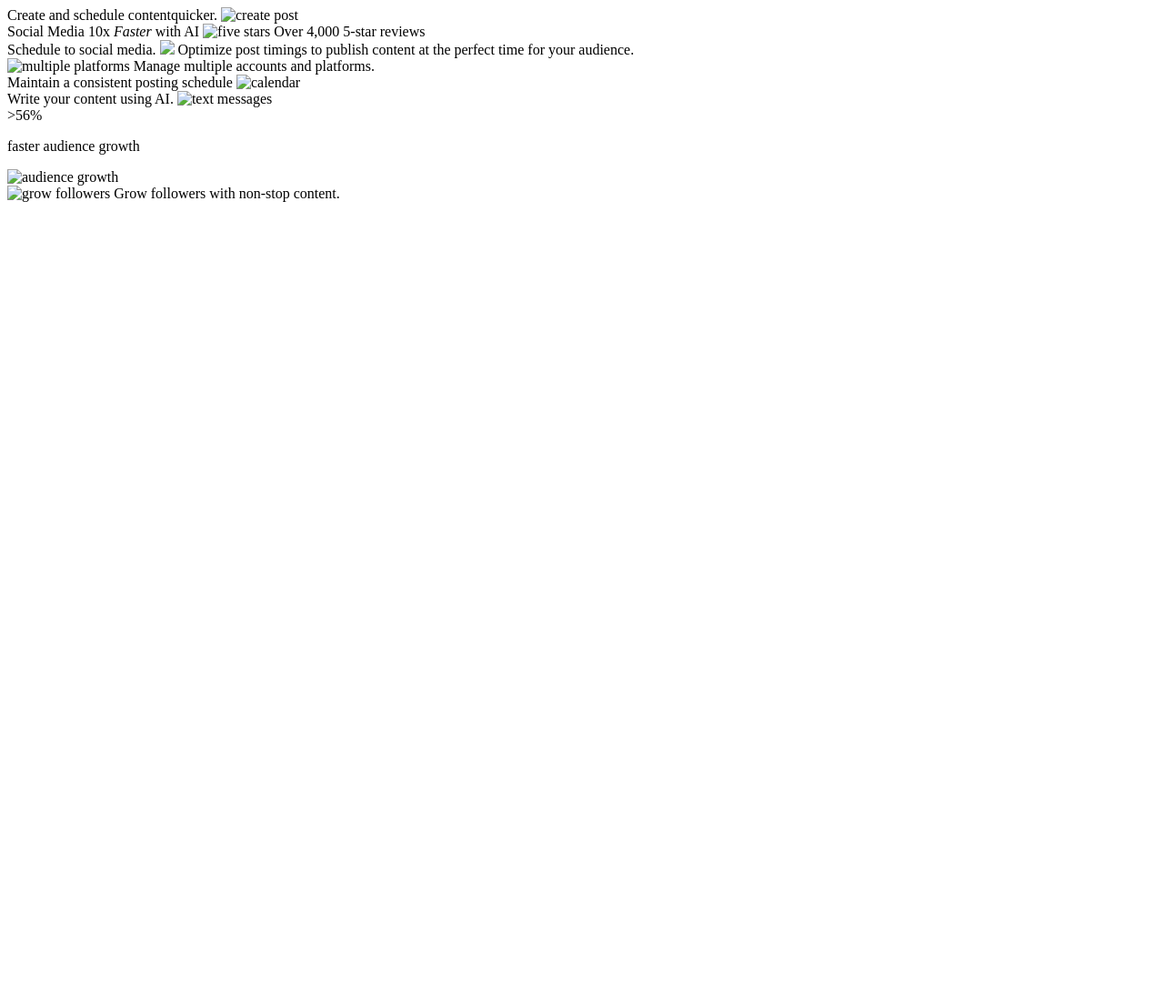
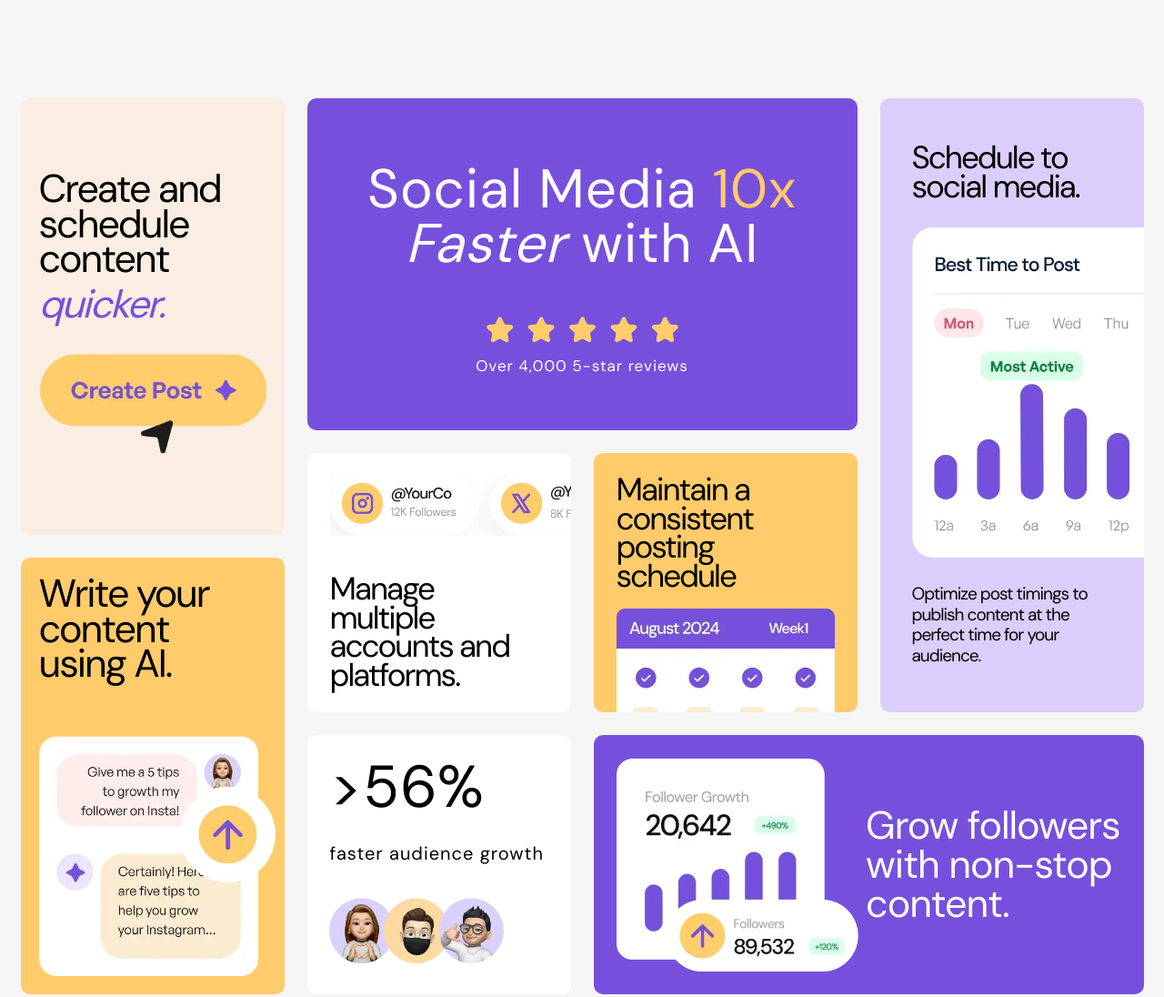
Before and after one commit to Fabiosdl/bento-grid, a plain HTML site: page index.html in a window 1280 px wide. Shown: the whole page at 91% size. Before the commit the page ends 800 px from the top, so only its background shows below. Drawn offline with Linux system fonts and the light colour scheme; the site is published under a folder, as on GitHub Pages, so addresses that start at the root find nothing.

Commit message:
fixed the path for images, font style and css file

```diff
--- a/index.html
+++ b/index.html
@@ -5,7 +5,7 @@
   <meta name="viewport" content="width=device-width, initial-scale=1.0"> <!-- displays site properly based on user's device -->
 
   <link rel="icon" type="image/png" sizes="32x32" href="./assets/images/favicon-32x32.png">
-  <link href="/style.css" rel="stylesheet"/>
+  <link href="./style.css" rel="stylesheet"/>
   <title>Frontend Mentor | Bento grid</title>
 
   <!-- Feel free to remove these styles or customise in your own stylesheet 👍 -->
@@ -15,39 +15,36 @@
 
   <div class="bento-container">
     <div class="item sq1">Create and schedule content<span>quicker.</span>
-      <img src="/assets/images/illustration-create-post.webp" alt="create post" />
+      <img src="./assets/images/illustration-create-post.webp" alt="create post" />
     </div>
     <div class="item sq2">Social Media <span class="Tenx">10x</span>
       <i>Faster</i> with AI
-      <img src="/assets/images/illustration-five-stars.webp" alt="five stars"/>
+      <img src="./assets/images/illustration-five-stars.webp" alt="five stars"/>
       <span class="bottom-text">Over 4,000 5-star reviews</span>
     </div>
     <div class="item sq3">Schedule to social media.
-      <img src="/assets/images/illustration-schedule-posts.webp"/>
+      <img src="./assets/images/illustration-schedule-posts.webp"/>
       <span>Optimize post timings to publish content at
         the perfect time for your audience.</span>
     </div>
     <div class="item sq4">
-      <img src="/assets/images/illustration-multiple-platforms.webp" alt="multiple platforms"/>
+      <img src="./assets/images/illustration-multiple-platforms.webp" alt="multiple platforms"/>
       <span>Manage multiple accounts and platforms.</span>
     </div>
     <div class="item sq5">Maintain a consistent posting schedule
-      <img src="/assets/images/illustration-consistent-schedule.webp" alt="calendar"/>
+      <img src="./assets/images/illustration-consistent-schedule.webp" alt="calendar"/>
     </div>
     <div class="item sq6">
       <span>Write your content using AI.</span>
-      <img src="/assets/images/illustration-ai-content.webp" alt="text messages"/>
+      <img src="./assets/images/illustration-ai-content.webp" alt="text messages"/>
     </div>
     <div class="item sq7">>56%
       <p>faster audience growth</p>
-      <img src="/assets/images/illustration-audience-growth.webp" alt="audience growth"/>
+      <img src="./assets/images/illustration-audience-growth.webp" alt="audience growth"/>
     </div>
     <div class="item sq8">
-      <img src="/assets/images/illustration-grow-followers.webp" alt="grow followers"/>
+      <img src="./assets/images/illustration-grow-followers.webp" alt="grow followers"/>
       <span>Grow followers with non-stop content.</span>
     </div>
-
-
-
 </body>
 </html>
--- a/style.css
+++ b/style.css
@@ -1,22 +1,22 @@
 @font-face {
     font-family: 'VariableFont';
-    src: url('assets/fonts/DMSans-VariableFont_opsz\,wght.ttf') format('truetype');
+    src: url('./assets/fonts/DMSans-VariableFont_opsz\,wght.ttf') format('truetype');
 }
 @font-face {
     font-family: 'ItalicVariableFont';
-    src: url('assets/fonts/DMSans-Italic-VariableFont_opsz\,wght.ttf') format('truetype');
+    src: url('./assets/fonts/DMSans-Italic-VariableFont_opsz\,wght.ttf') format('truetype');
 }
 @font-face {
     font-family: 'Regular';
-    src: url('assets/fonts/static/DMSans-Regular.ttf') format('truetype');
+    src: url('./assets/fonts/static/DMSans-Regular.ttf') format('truetype');
 }
 @font-face {
     font-family: 'Medium';
-    src: url('assets/fonts/static/DMSans-Medium.ttf') format('truetype');
+    src: url('./assets/fonts/static/DMSans-Medium.ttf') format('truetype');
 }
 @font-face {
     font-family: 'MediumItalic';
-    src: url('assets/fonts/static/DMSans-MediumItalic.ttf') format('truetype');
+    src: url('./assets/fonts/static/DMSans-MediumItalic.ttf') format('truetype');
 }
 
 body {
```
